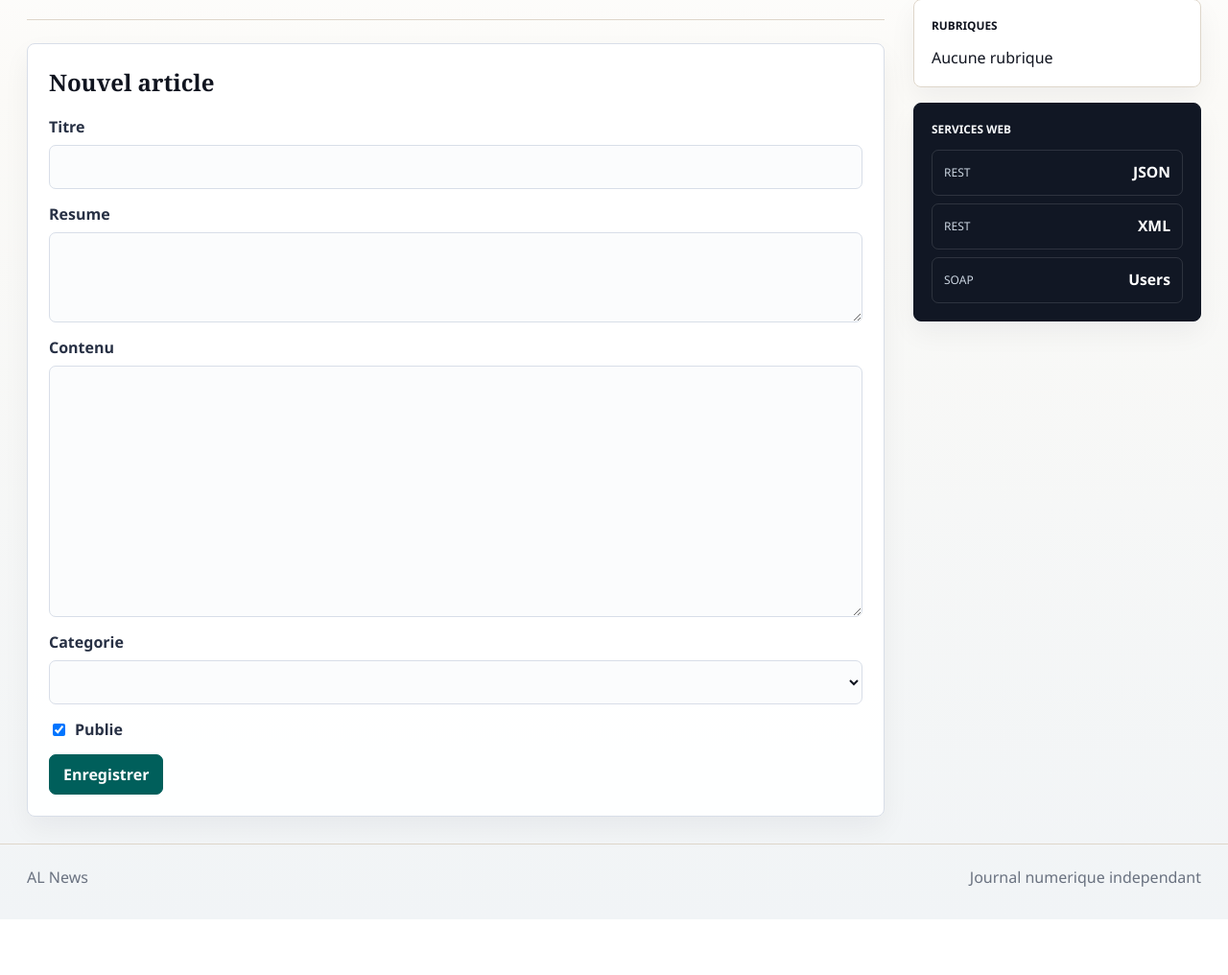
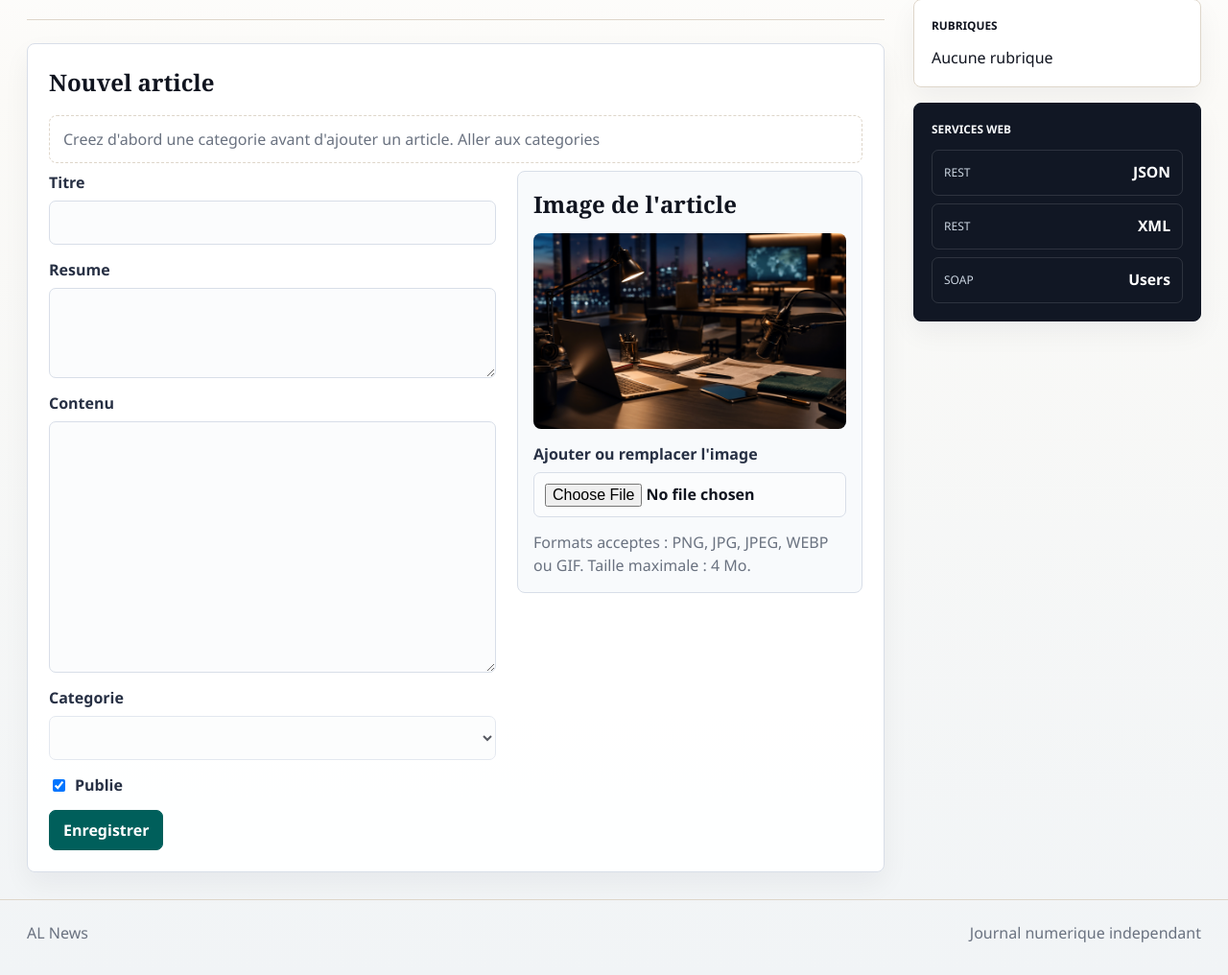
Before and after one commit to Amethnb2218/Projet_AL_Groupe_X_Classe, a Flask app: page /editor/articles/new in a window 1280 px wide. Shown: the part 145-1161 px from the top of the page at 96% size. Before the commit the page ends 1103 px from the top, so only its background shows below. Run offline with Flask 3, Linux system fonts and the light colour scheme; the visitor is signed in with stand-in values (Sample User, id 1); data comes from the database, SQL or seed files in the repository; data that the repository does not hold is empty.

Commit message:
feat: gerer les images originales des articles
Ajoute un vrai cycle de vie pour l'image d'un article : ajout a la creation, remplacement a la modification, suppression depuis le formulaire et nettoyage du fichier lors de la suppression de l'article.

Stocke les images uploadees dans le dossier instance/uploads, expose une route securisee de consultation et ajoute un visuel local original pour eviter toute dependance a des images externes ou generiques.

Expose aussi l'information d'image dans les reponses REST JSON et XML afin que les applications clientes disposent de toutes les donnees metier utiles.

```diff
--- a/news_app/__init__.py
+++ b/news_app/__init__.py
@@ -21,13 +21,17 @@ def create_app(test_config: dict | None = None) -> Flask:
     app.config.from_mapping(
         SECRET_KEY="change-me-in-production",
         DATABASE=str(Path(app.instance_path) / "news.sqlite"),
+        UPLOAD_FOLDER=str(Path(app.instance_path) / "uploads"),
+        ALLOWED_IMAGE_EXTENSIONS={"png", "jpg", "jpeg", "webp", "gif"},
         ARTICLES_PER_PAGE=4,
+        MAX_CONTENT_LENGTH=4 * 1024 * 1024,
     )
 
     if test_config:
         app.config.update(test_config)
 
     Path(app.instance_path).mkdir(parents=True, exist_ok=True)
+    Path(app.config["UPLOAD_FOLDER"]).mkdir(parents=True, exist_ok=True)
 
     database.init_app(app)
     app.jinja_env.filters["date_fr"] = format_date_fr
--- a/news_app/api.py
+++ b/news_app/api.py
@@ -28,6 +28,7 @@ def append_article(parent: Element, article) -> None:
     item = SubElement(parent, "article", id=str(data["id"]))
     for key in ("title", "slug", "summary", "content", "created_at", "updated_at"):
         SubElement(item, key).text = str(data[key])
+    SubElement(item, "image_filename").text = data["image_filename"] or ""
     SubElement(item, "published").text = "true" if data["published"] else "false"
     category = SubElement(item, "category", id=str(data["category"]["id"]))
     SubElement(category, "name").text = data["category"]["name"]
@@ -75,6 +76,7 @@ def grouped_articles():
                 SubElement(item, "title").text = article["title"]
                 SubElement(item, "slug").text = article["slug"]
                 SubElement(item, "summary").text = article["summary"]
+                SubElement(item, "image_filename").text = article["image_filename"] or ""
         return xml_response(root)
 
     return jsonify({"categories": categories})
--- a/news_app/routes.py
+++ b/news_app/routes.py
@@ -1,25 +1,67 @@
 from __future__ import annotations
 
 import sqlite3
+import uuid
 from functools import wraps
+from pathlib import Path
 
 from flask import (
     Blueprint,
     abort,
+    current_app,
     flash,
     g,
     redirect,
     render_template,
     request,
+    send_from_directory,
     session,
     url_for,
-    current_app,
 )
+from werkzeug.utils import secure_filename
 
 from .database import get_db
 from . import services
 
 bp = Blueprint("web", __name__)
+
+
+def allowed_image(filename: str) -> bool:
+    if "." not in filename:
+        return False
+    extension = filename.rsplit(".", 1)[1].lower()
+    return extension in current_app.config["ALLOWED_IMAGE_EXTENSIONS"]
+
+
+def save_article_image(file_storage) -> str | None:
+    if file_storage is None or not file_storage.filename:
+        return None
+    original_name = secure_filename(file_storage.filename)
+    if not allowed_image(original_name):
+        raise ValueError("Format d'image non autorise. Utilisez PNG, JPG, JPEG, WEBP ou GIF.")
+    extension = original_name.rsplit(".", 1)[1].lower()
+    filename = f"{uuid.uuid4().hex}.{extension}"
+    destination = Path(current_app.config["UPLOAD_FOLDER"]) / filename
+    file_storage.save(destination)
+    return filename
+
+
+def delete_article_image(filename: str | None) -> None:
+    if not filename:
+        return
+    upload_dir = Path(current_app.config["UPLOAD_FOLDER"]).resolve()
+    image_path = (upload_dir / filename).resolve()
+    if image_path.parent == upload_dir and image_path.exists():
+        image_path.unlink()
+
+
+def article_image_url(article) -> str:
+    filename = None
+    if article is not None and "image_filename" in article.keys():
+        filename = article["image_filename"]
+    if filename:
+        return url_for("web.uploaded_file", filename=filename)
+    return url_for("static", filename="images/editorial-fallback.png")
 
 
 @bp.before_app_request
@@ -58,9 +100,14 @@ def role_required(*roles: str):
 @bp.context_processor
 def inject_categories():
     try:
-        return {"nav_categories": services.list_categories()}
+        return {"nav_categories": services.list_categories(), "article_image_url": article_image_url}
     except sqlite3.OperationalError:
-        return {"nav_categories": []}
+        return {"nav_categories": [], "article_image_url": article_image_url}
+
+
+@bp.route("/uploads/<path:filename>")
+def uploaded_file(filename: str):
+    return send_from_directory(current_app.config["UPLOAD_FOLDER"], filename)
 
 
 @bp.route("/")
@@ -145,7 +192,9 @@ def manage_articles():
 @role_required("editor", "admin")
 def new_article():
     if request.method == "POST":
+        saved_image = None
         try:
+            saved_image = save_article_image(request.files.get("image"))
             article = services.create_article(
                 request.form["title"],
                 request.form["summary"],
@@ -154,9 +203,12 @@ def new_article():
                 g.user["id"],
                 request.form.get("published") == "on",
             )
+            if saved_image:
+                services.set_article_image(article["id"], saved_image)
             flash("Article ajoute.", "success")
             return redirect(url_for("web.edit_article", article_id=article["id"]))
-        except sqlite3.IntegrityError as exc:
+        except (sqlite3.IntegrityError, ValueError) as exc:
+            delete_article_image(saved_image)
             flash(f"Impossible d'ajouter l'article : {exc}", "error")
     return render_template("article_form.html", article=None, categories=services.list_categories())
 
@@ -168,7 +220,9 @@ def edit_article(article_id: int):
     if article is None:
         abort(404)
     if request.method == "POST":
+        saved_image = None
         try:
+            saved_image = save_article_image(request.files.get("image"))
             services.update_article(
                 article_id,
                 request.form["title"],
@@ -177,9 +231,16 @@ def edit_article(article_id: int):
                 request.form.get("category_id", type=int),
                 request.form.get("published") == "on",
             )
+            if saved_image:
+                delete_article_image(article["image_filename"])
+                services.set_article_image(article_id, saved_image)
+            elif request.form.get("remove_image") == "on":
+                delete_article_image(article["image_filename"])
+                services.set_article_image(article_id, None)
             flash("Article modifie.", "success")
             return redirect(url_for("web.manage_articles"))
-        except sqlite3.IntegrityError as exc:
+        except (sqlite3.IntegrityError, ValueError) as exc:
+            delete_article_image(saved_image)
             flash(f"Impossible de modifier l'article : {exc}", "error")
     return render_template("article_form.html", article=article, categories=services.list_categories())
 
@@ -187,6 +248,9 @@ def edit_article(article_id: int):
 @bp.route("/editor/articles/<int:article_id>/delete", methods=("POST",))
 @role_required("editor", "admin")
 def delete_article(article_id: int):
+    article = services.get_article(article_id)
+    if article:
+        delete_article_image(article["image_filename"])
     services.delete_article(article_id)
     flash("Article supprime.", "success")
     return redirect(url_for("web.manage_articles"))
--- a/news_app/schema.sql
+++ b/news_app/schema.sql
@@ -26,6 +26,7 @@ CREATE TABLE articles (
     slug TEXT NOT NULL UNIQUE,
     summary TEXT NOT NULL,
     content TEXT NOT NULL,
+    image_filename TEXT,
     category_id INTEGER REFERENCES categories(id) ON DELETE SET NULL,
     author_id INTEGER REFERENCES users(id) ON DELETE SET NULL,
     published INTEGER NOT NULL DEFAULT 1,
--- a/news_app/static/styles.css
+++ b/news_app/static/styles.css
@@ -693,6 +669,39 @@ table {
 
 .form-panel.narrow {
     max-width: 460px;
+}
+
+.editor-grid {
+    display: grid;
+    gap: 22px;
+    grid-template-columns: minmax(0, 1fr) minmax(280px, 360px);
+}
+
+.image-editor {
+    align-self: start;
+    background: #f8fafc;
+    border: 1px solid var(--line-cool);
+    border-radius: 8px;
+    padding: 16px;
+}
+
+.image-editor h2 {
+    font-family: Georgia, "Times New Roman", serif;
+    margin: 0 0 12px;
+}
+
+.image-preview {
+    background: #d8dee7;
+    border-radius: 8px;
+    margin-bottom: 14px;
+    overflow: hidden;
+}
+
+.image-preview img {
+    aspect-ratio: 16 / 10;
+    display: block;
+    object-fit: cover;
+    width: 100%;
 }
 
 form {
--- a/news_app/templates/article_detail.html
+++ b/news_app/templates/article_detail.html
@@ -2,7 +2,8 @@
 {% block title %}{{ article.title }} - AL News{% endblock %}
 {% block content %}
 <article class="article-detail">
-    <div class="article-hero-image media-{{ article.category_slug or 'default' }}">
+    <div class="article-hero-image">
+        <img src="{{ article_image_url(article) }}" alt="">
         <span>{{ article.category_name }}</span>
     </div>
     <div class="article-detail-copy">
--- a/news_app/templates/article_form.html
+++ b/news_app/templates/article_form.html
@@ -3,7 +3,15 @@
 {% block content %}
 <div class="form-panel">
     <h1>{{ "Modifier l'article" if article else "Nouvel article" }}</h1>
-    <form method="post">
+    {% if not categories %}
+        <div class="empty-state">
+            Creez d'abord une categorie avant d'ajouter un article.
+            <a href="{{ url_for('web.manage_categories') }}">Aller aux categories</a>
+        </div>
+    {% endif %}
+    <form method="post" enctype="multipart/form-data">
+        <div class="editor-grid">
+            <div>
                 <label>
                     Titre
                     <input name="title" required value="{{ article.title if article else '' }}">
@@ -18,7 +26,7 @@
                 </label>
                 <label>
                     Categorie
-            <select name="category_id" required>
+                    <select name="category_id" required {% if not categories %}disabled{% endif %}>
                         {% for category in categories %}
                             <option value="{{ category.id }}" {% if article and article.category_id == category.id %}selected{% endif %}>
                                 {{ category.name }}
@@ -30,7 +38,26 @@
                     <input type="checkbox" name="published" {% if not article or article.published %}checked{% endif %}>
                     Publie
                 </label>
-        <button class="button primary" type="submit">Enregistrer</button>
+                <button class="button primary" type="submit" {% if not categories %}disabled{% endif %}>Enregistrer</button>
+            </div>
+            <aside class="image-editor">
+                <h2>Image de l'article</h2>
+                <div class="image-preview">
+                    <img src="{{ article_image_url(article) if article else url_for('static', filename='images/editorial-fallback.png') }}" alt="">
+                </div>
+                <label>
+                    Ajouter ou remplacer l'image
+                    <input type="file" name="image" accept=".png,.jpg,.jpeg,.webp,.gif,image/png,image/jpeg,image/webp,image/gif">
+                </label>
+                {% if article and article.image_filename %}
+                    <label class="check">
+                        <input type="checkbox" name="remove_image">
+                        Retirer l'image actuelle
+                    </label>
+                {% endif %}
+                <p class="hint">Formats acceptes : PNG, JPG, JPEG, WEBP ou GIF. Taille maximale : 4 Mo.</p>
+            </aside>
+        </div>
     </form>
 </div>
 {% endblock %}
--- a/news_app/templates/category_detail.html
+++ b/news_app/templates/category_detail.html
@@ -12,7 +12,8 @@
 <div class="article-list">
     {% for article in articles %}
         <article class="article-card">
-            <a class="article-media media-{{ article.category_slug or 'default' }}" href="{{ url_for('web.article_detail', slug=article.slug) }}" aria-label="{{ article.title }}">
+            <a class="article-media" href="{{ url_for('web.article_detail', slug=article.slug) }}" aria-label="{{ article.title }}">
+                <img src="{{ article_image_url(article) }}" alt="">
                 <span>{{ article.category_name }}</span>
             </a>
             <div class="article-copy">
--- a/news_app/templates/home.html
+++ b/news_app/templates/home.html
@@ -10,7 +10,8 @@
 {% if articles %}
     {% set featured = articles[0] %}
     <section class="hero-story">
-        <a class="hero-media media-{{ featured.category_slug or 'default' }}" href="{{ url_for('web.article_detail', slug=featured.slug) }}" aria-label="{{ featured.title }}">
+        <a class="hero-media" href="{{ url_for('web.article_detail', slug=featured.slug) }}" aria-label="{{ featured.title }}">
+            <img src="{{ article_image_url(featured) }}" alt="">
             <span>{{ featured.category_name }}</span>
         </a>
         <div class="hero-copy">
@@ -38,7 +39,8 @@
 <div class="article-list">
     {% for article in articles[1:] %}
         <article class="article-card">
-            <a class="article-media media-{{ article.category_slug or 'default' }}" href="{{ url_for('web.article_detail', slug=article.slug) }}" aria-label="{{ article.title }}">
+            <a class="article-media" href="{{ url_for('web.article_detail', slug=article.slug) }}" aria-label="{{ article.title }}">
+                <img src="{{ article_image_url(article) }}" alt="">
                 <span>{{ article.category_name }}</span>
             </a>
             <div class="article-copy">
```
Also changed, not shown: other parts of news_app/static/styles.css (+17 -40 lines), news_app/services.py (+18 -2 lines), news_app/static/images/editorial-fallback.png (added). Lines whose indentation alone changed are shown as unchanged.
